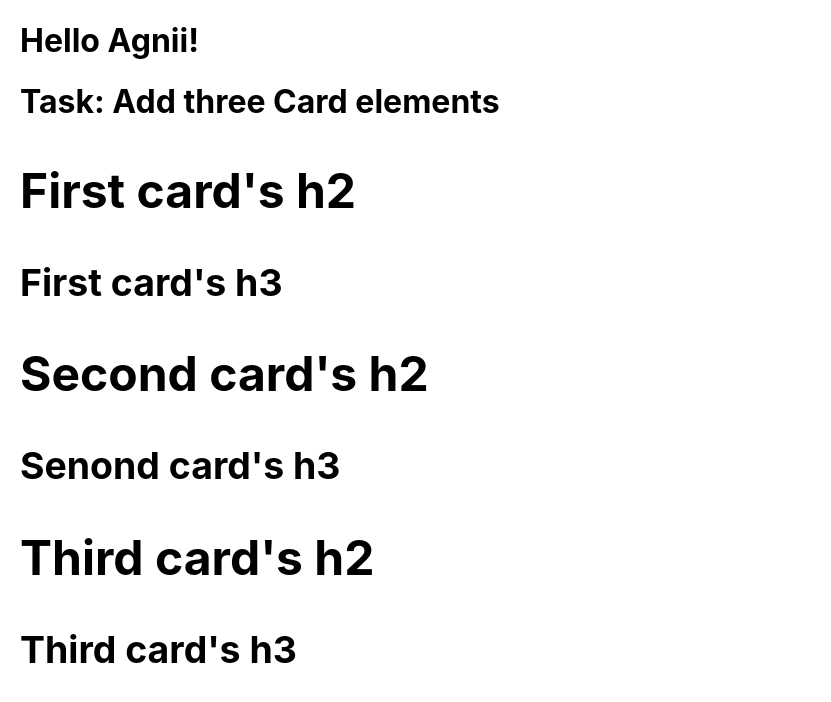
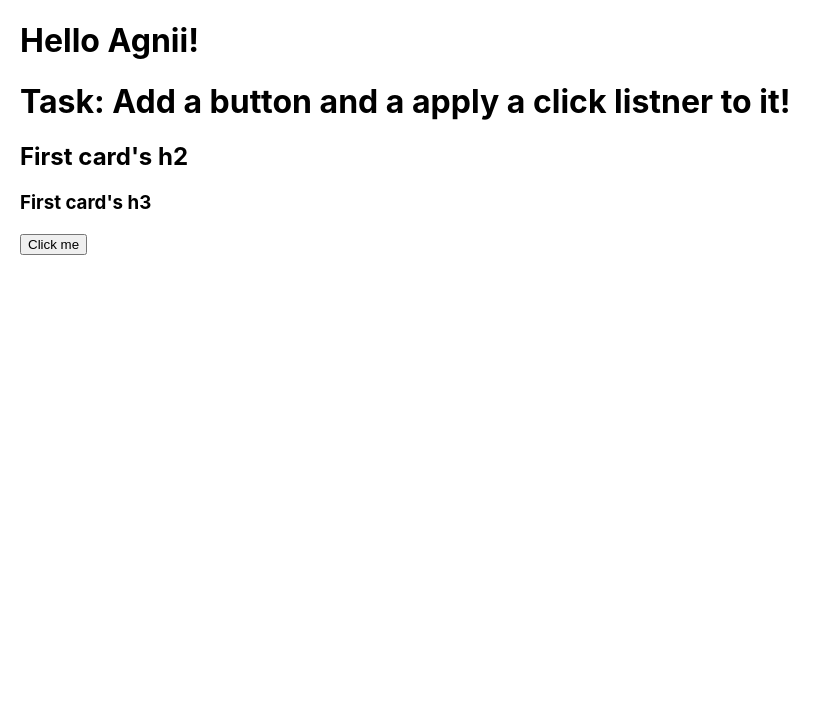
Before and after one commit to AgniveshChaubey/React-practice, a React (Create React App) app: page / in a window 1280 px wide. Shown: the top 702 px of the page, without its empty margins (0-831 px from the left). Built offline with nearby package versions, Linux system fonts and the light colour scheme.

Commit message:
performed event handling task(onclick handling)

```diff
--- a/src/App.js
+++ b/src/App.js
@@ -1,5 +1,5 @@
-import logo from './logo.svg';
 import './App.css';
+import {Btn} from './components/Card';
 
 import Heading from './components/Heading';
 import Card from './components/Card';
@@ -10,11 +10,12 @@ function App(props) {
       <Heading firstName='Agnii!' />
       {/* <Heading firstName='Rahul'/> */}
       <h1>
-      {"Task: Add three Card elements"}
+      {"Task: Add a button and a apply a click listner to it!"}
+      </h1>
       <Card h2="First card's h2" h3= "First card's h3" />
-      <Card h2 = "Second card's h2" h3 ="Senond card's h3" />
-      <Card h2 = "Third card's h2" h3 ="Third card's h3" />
-      </h1>
+      <Btn />
+      {/* <Card h2 = "Second card's h2" h3 ="Senond card's h3" />
+      <Card h2 = "Third card's h2" h3 ="Third card's h3" /> */}
     </div>
   )
 }
--- a/src/components/Card.js
+++ b/src/components/Card.js
@@ -1,3 +1,5 @@
+import { click } from "@testing-library/user-event/dist/click";
+
 function Card(props) {
     return (
         <div className="card">
@@ -7,4 +9,14 @@ function Card(props) {
     );
 };
 
+function Btn(){
+    let clickHandler = ()=>{
+        console.log('Button clicked')
+    }
+    return(
+        <button onClick={clickHandler} > Click me </button>
+    )
+}
+
+export {Btn};
 export default Card;
```
